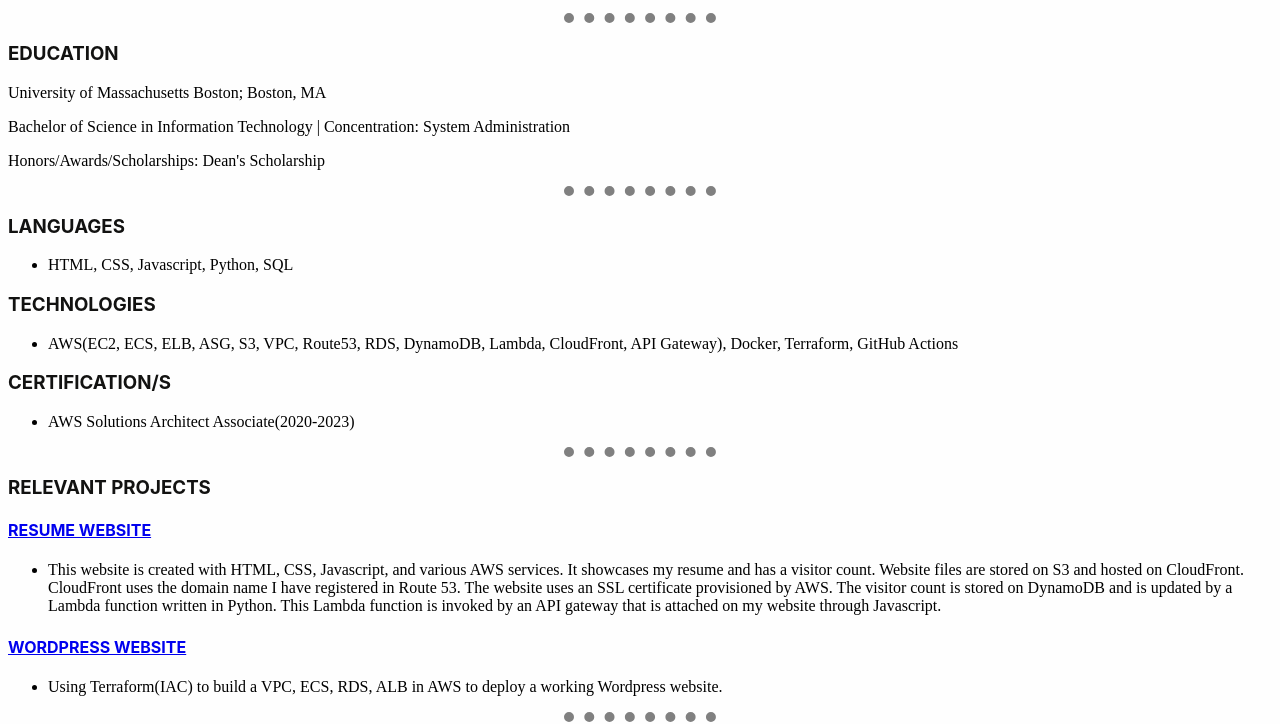
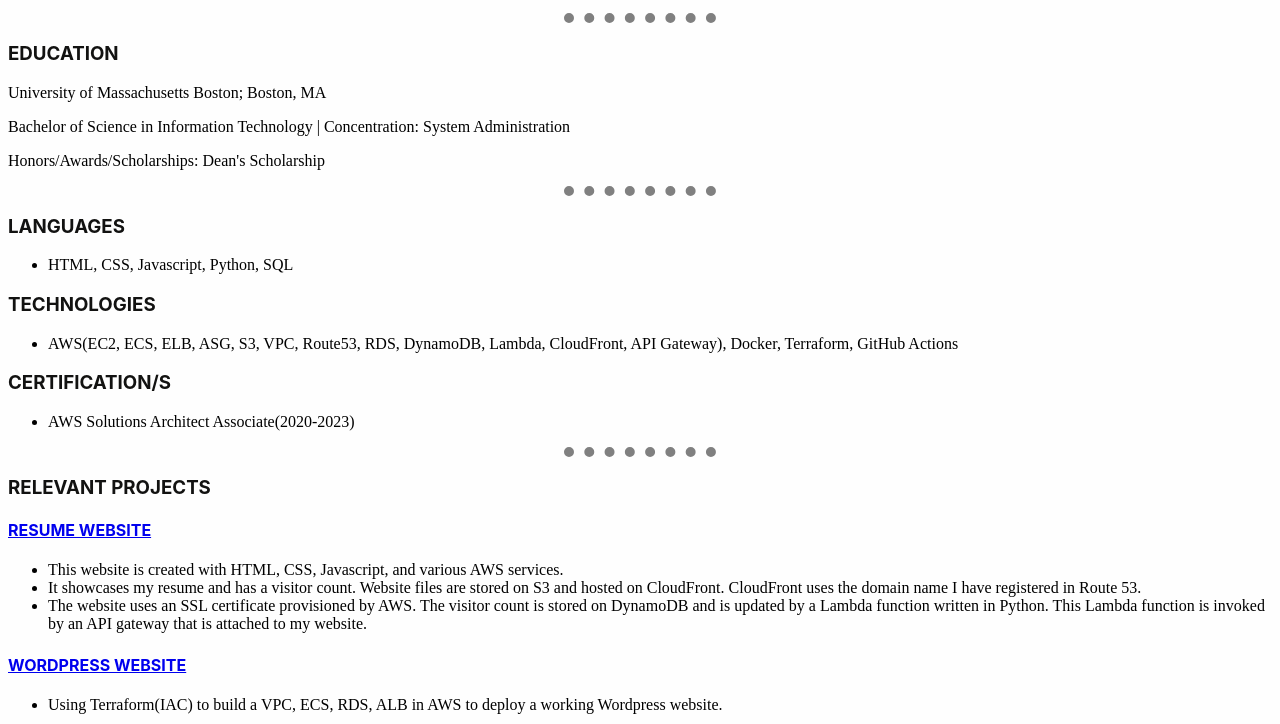
Before and after one commit to benchar/Resume-Website, a plain HTML site: page resume.html in a window 1280 px wide. Shown: the part 89-813 px from the top of the page. Drawn offline with Linux system fonts and the light colour scheme.

Commit message:
edited Relvant Projects section

```diff
--- a/resume.html
+++ b/resume.html
@@ -51,11 +51,17 @@
 <hr />
 <h3>RELEVANT PROJECTS</h3>
 
-      <h4><a href="https://github.com/benchar/Resume-Website"> Resume Website</a></a></h4>
+      <h4><a href="https://github.com/benchar/Resume-Website" target = "_blank"> Resume Website</a></h4>
       <p><ul>
         <li>
-          This website is created with HTML, CSS, Javascript, and various AWS services. It showcases my resume and has a visitor count. Website files are stored on S3 and hosted on CloudFront. CloudFront uses the domain name I have registered in Route 53. The website uses an SSL certificate provisioned by AWS. The visitor count is stored on DynamoDB and is updated by a Lambda function written in Python. This Lambda function is invoked by an API gateway that is attached on my website through Javascript.
+          This website is created with HTML, CSS, Javascript, and various AWS services.
           </li>
+          <li>
+            It showcases my resume and has a visitor count. Website files are stored on S3 and hosted on CloudFront. CloudFront uses the domain name I have registered in Route 53.
+            </li>
+            <li>
+              The website uses an SSL certificate provisioned by AWS. The visitor count is stored on DynamoDB and is updated by a Lambda function written in Python. This Lambda function is invoked by an API gateway that is attached to my website.
+              </li>
         </ul>
         </p>
 
```
